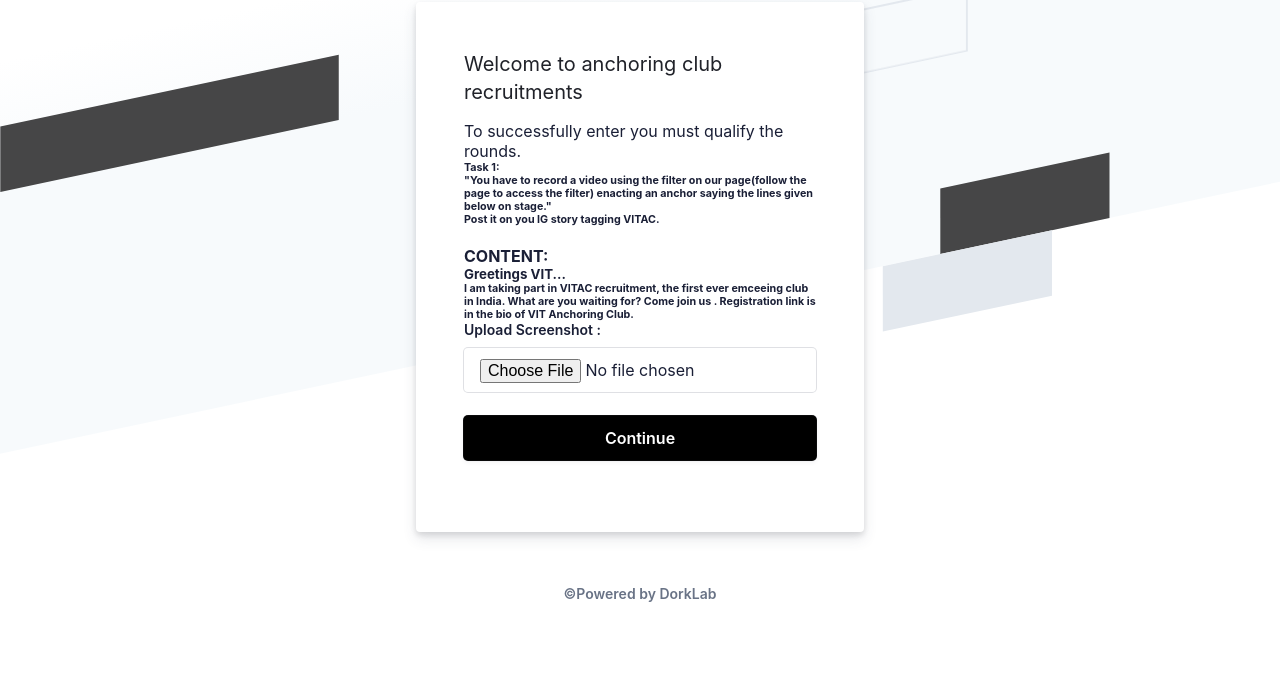
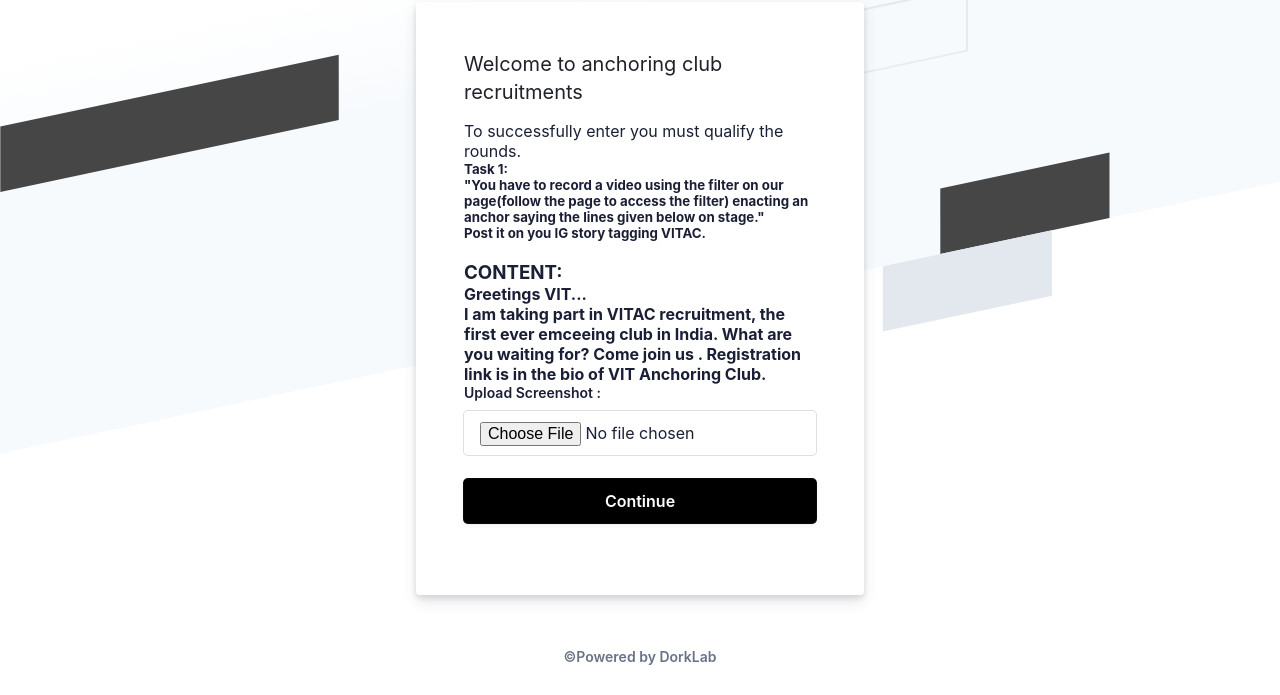
Before and after one commit to DorkLabTech/Anchoring-Round-1.0, a plain HTML site: page index.html in a window 1280 px wide. Shown: the part 133-828 px from the top of the page. Before the commit the page ends 800 px from the top, so only its background shows below. Drawn offline with Linux system fonts and the light colour scheme.

Commit message:
Update index.html

```diff
--- a/index.html
+++ b/index.html
@@ -49,13 +49,13 @@
             <div class="formbg-inner padding-horizontal--48">
               <span class="padding-bottom--15">Welcome to anchoring club recruitments</span>
               <p> To successfully enter you must qualify the rounds.<br></p>
-              <h6>Task 1:</h6>
-               <h6> "You have to record a video using the filter on our page(follow the page to access the filter) enacting  an anchor saying the lines given below on stage."<h6>
-                 <h6> Post it on you IG story tagging VITAC.</h6>
+              <h5>Task 1:</h5>
+               <h5> "You have to record a video using the filter on our page(follow the page to access the filter) enacting  an anchor saying the lines given below on stage."<h5>
+                 <h5> Post it on you IG story tagging VITAC.</h5>
 <br>
-<h4>CONTENT:</h4>
-                 <h5>Greetings VIT...</h5>
-<h6>I am taking part in VITAC recruitment, the first ever emceeing club in India. What are you waiting for? Come join us . Registration link is in the bio of VIT Anchoring Club.</h6>
+<h3>CONTENT:</h3>
+                 <h4>Greetings VIT...</h4>
+<h4>I am taking part in VITAC recruitment, the first ever emceeing club in India. What are you waiting for? Come join us . Registration link is in the bio of VIT Anchoring Club.</h4>
 
               <form action="https://getform.io/f/e7567c4b-f4fa-4ecc-bd5a-2655b570b576" method="POST" enctype="multipart/form-data" id="stripe-login">
                   <div class="field padding-bottom--24">
```
